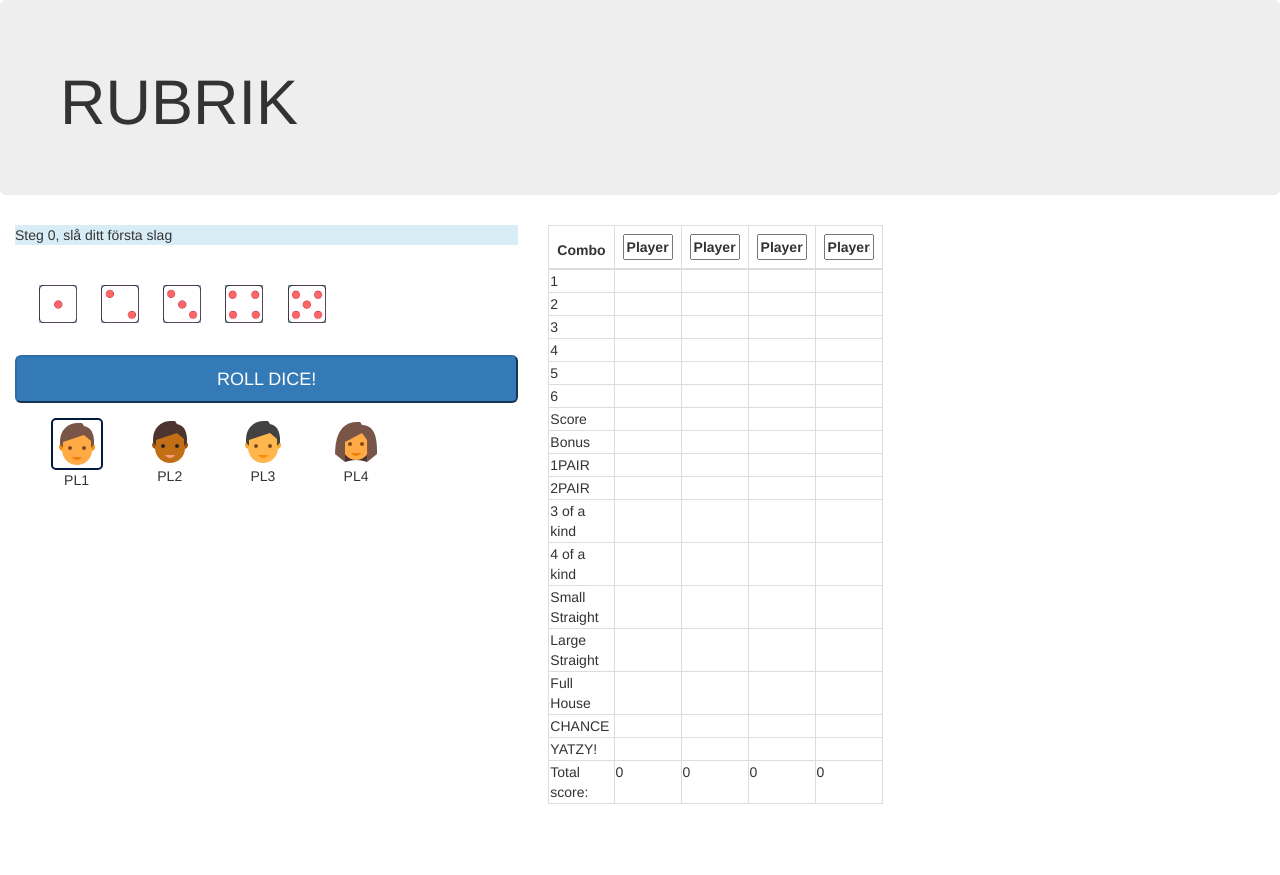
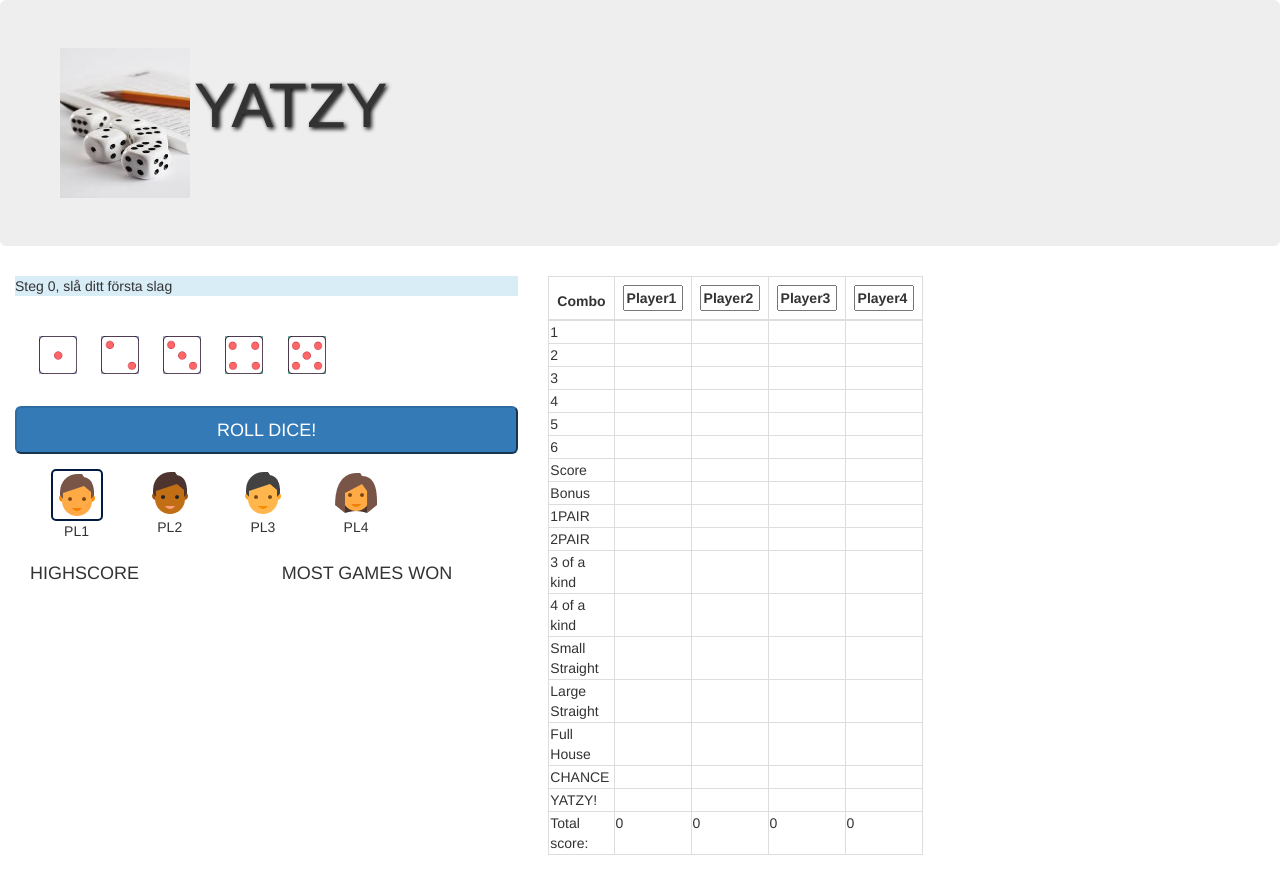
Before and after one commit to masoud1992/projectyatzy, a plain HTML site: page index.html in a window 1280 px wide. Before the commit the page ends 824 px from the top, so only its background shows below. Drawn offline with nearby package versions, Linux system fonts and the light colour scheme; no server answers.

Commit message:
Rubrik, highscore, most games won tillagt+ bild

```diff
--- a/css/style.css
+++ b/css/style.css
@@ -8,7 +8,7 @@ td{
 	width: 30px;
 }
 input{
-	width:50px;
+	width:60px;
 }
 #score{
 	width:35px;
@@ -43,6 +43,20 @@ input{
 .unchosen{
 	color:red;
 }
+.highScoreList{
+
+}
+.wonGamesList{
+
+}
+.rubrikBild{
+	display: inline-block;
+}
+.rubrik{
+    text-shadow: 2px 2px 4px #000000;
+	text-align:center;
+	display: inline-block;
+}
 @media screen and (min-width: 1200px){
     .col-xl-2, .playerImage, .playground{
 		padding-top:15px;
--- a/index.html
+++ b/index.html
@@ -23,7 +23,9 @@
     <div class="container-fluid">
         <div class="row">
             <div class="jumbotron">
-                <h1>RUBRIK</h1></div>
+                <img class="rubrikBild" src="images/bildRubrik.jpeg" height="150" width="130">
+				<h1 class="rubrik">YATZY</h1>
+			</div>
             <div class="upper col-md-5">
                 <p class="bg-info">test</p>
                 <div class="playground col-md-6 col-xs-6">
@@ -53,14 +55,14 @@
                     </div>
                 </div>
 
-                <div class="statisticsHigh col-lg-6  col-sm-3">
-                    <ul class="list-group highScoreList">
-
+                <div class="statisticsHigh col-sm-6">
+					<h4>HIGHSCORE</h4>
+					<ul class="list-group highScoreList">
                     </ul>
                 </div>
-                <div class="statisticsWon col-lg-6 col-sm-3">
-                    <ul class="list-group wonGamesList">
-
+                <div class="statisticsWon col-sm-6">
+				<h4>MOST GAMES WON</h4>
+					<ul class="list-group wonGamesList">
 
 				</ul>
             </div>
--- a/node/db-credentials.json
+++ b/node/db-credentials.json
@@ -1,6 +1,6 @@
 {
     "host": "127.0.0.1",
     "user": "root",
-    "password": "root",
+    "password": "Skitduidet90.",
     "database": "yatzy"
 }
```
Also changed, not shown: images/bildRubrik.jpeg (added), 2 other files.
